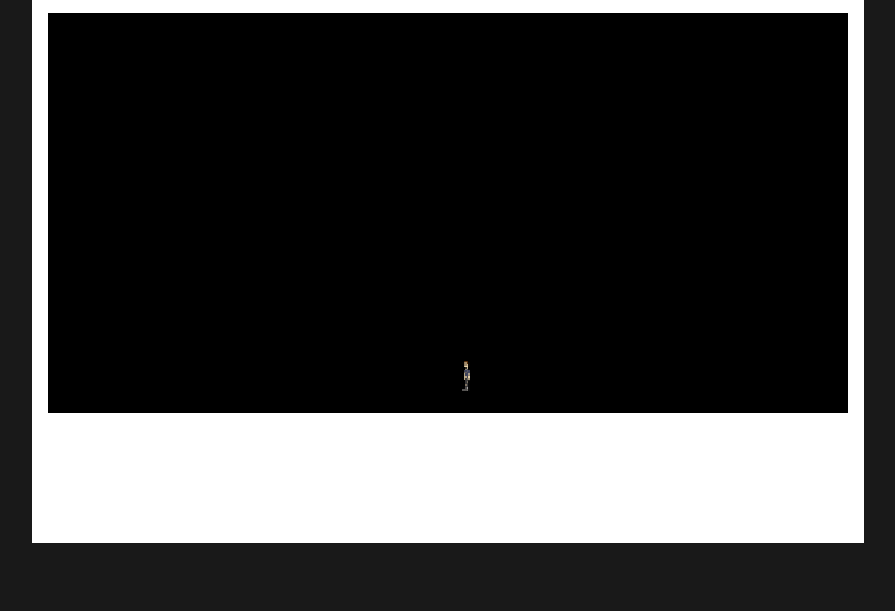
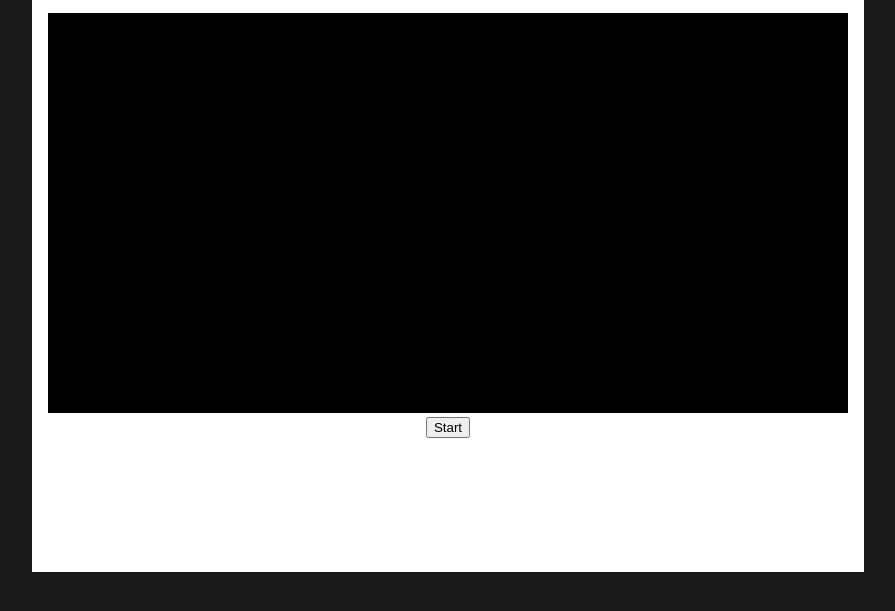
Before and after one commit to IsaacDatColt/Dead-Man-Walking, a plain HTML site: page index.html in a window 1280 px wide. Shown: the part 103-714 px from the top of the page, without its empty margins (192-1087 px from the left). Drawn offline with Linux system fonts and the light colour scheme.

Commit message:
Add: added Start Button event listener so that game starts when clicked

```diff
--- a/game.js
+++ b/game.js
@@ -10,7 +10,10 @@ let survivor;
 let zombie;
 let numZombies = 0;
 const zombies = [];
-
+let runGame;
+let survivors;
+let zombiesInterval;
+const startButton = document.getElementById('startButton');
 
 
 
@@ -26,6 +29,7 @@ window.addEventListener('DOMContentLoaded', function() {
   zombie = new Zombie(canvas.width / 2, 0, zomb, 40, 40, 800);
 
   // run the game loop
+  startButton.addEventListener('click', function() {
   runGame = setInterval(gameLoop, 100);
 
   // const zombies = setInterval(zombieLoop, zombie.speed);
@@ -35,7 +39,7 @@ window.addEventListener('DOMContentLoaded', function() {
 
 
 
-});
+})});
 
 
 
@@ -163,7 +167,7 @@ function survivorLoop() {
 
 //zombie loop function so that new zombies are pushed in at random every 10 seconds
 function zombieLoop() { {
-    if (Math.random() < 0.001) { // add a new zombie with a 5% chance
+    if (Math.random() < 0.001) { // add a new zombie with a 0.001% chance to enter every 10 seconds
       zombies.push(new Zombie(canvas.width / 2, 0, zomb, 40, 40, 100));
       numZombies++;
     }
--- a/index.html
+++ b/index.html
@@ -16,7 +16,9 @@
         <aside id="gameTitle"><h1>Dead Man Walking</h1></aside>
         <main>
          <canvas id="game"></canvas>
+         <button id="startButton">Start</button>
        </main>
+
     </div>
 
     <script src="./game.js"></script>
```
